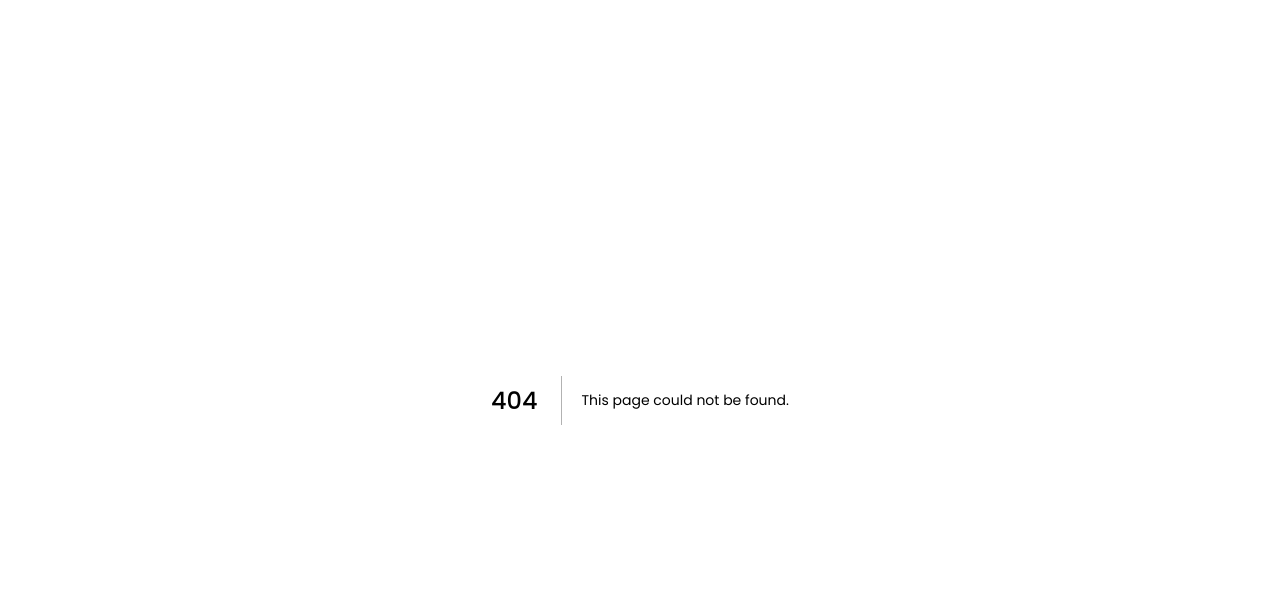
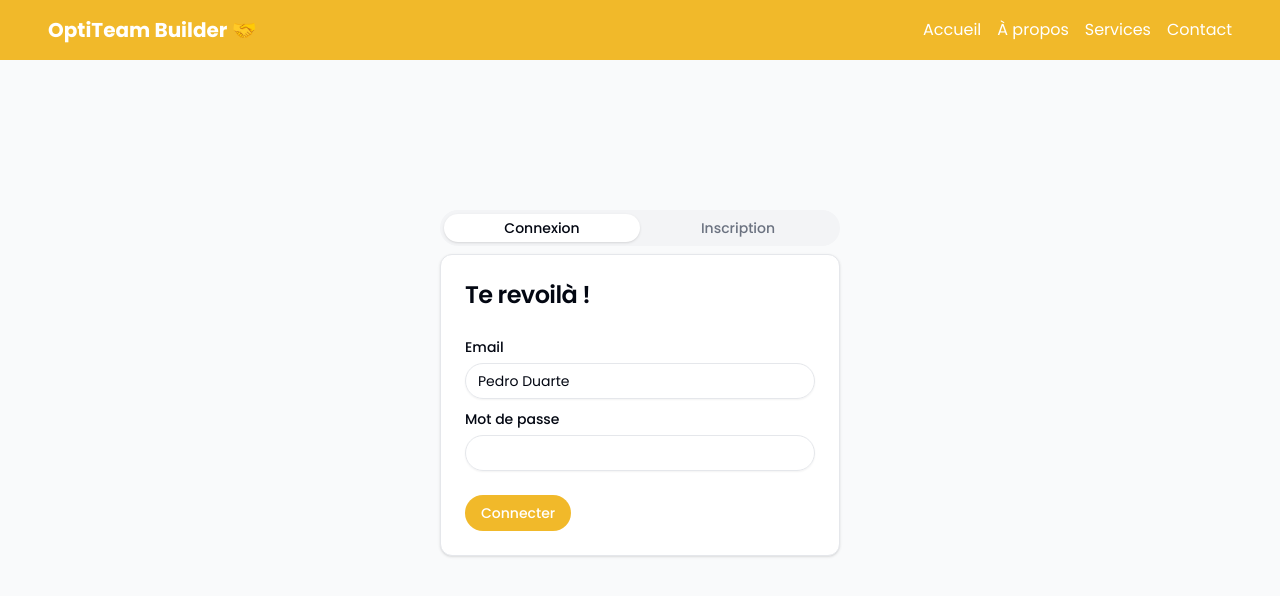
Before and after one commit to EtiamSani/Project-optiteam-builder-frontend, a Next.js app: page /sign-in in a window 1280 px wide. Before the commit this address had no page. Shown: the top 596 px of the page. Built offline with nearby package versions, Linux system fonts and the light colour scheme.

Commit message:
Add login page

```diff
--- /dev/null
+++ b/app/(root)/(auth)/layout.tsx
@@ -0,0 +1,9 @@
+import React from 'react'
+
+const AuthLayout = ( {children}: {children: React.ReactNode}) => {
+  return (
+    <>{children}</>
+  )
+}
+
+export default AuthLayout
--- /dev/null
+++ b/app/(root)/(auth)/sign-in/page.tsx
@@ -0,0 +1,81 @@
+"use client"
+
+import React from 'react'
+import { Button } from "@/components/ui/button"
+import {
+  Card,
+  CardContent,
+  CardDescription,
+  CardFooter,
+  CardHeader,
+  CardTitle,
+} from "@/components/ui/card"
+import { Input } from "@/components/ui/input"
+import { Label } from "@/components/ui/label"
+import {
+  Tabs,
+  TabsContent,
+  TabsList,
+  TabsTrigger,
+} from "@/components/ui/tabs"
+
+const page = () => {
+  return (
+    <Tabs defaultValue="account" className="w-[400px] mx-auto mt-[150px]">
+    <TabsList className="grid w-full grid-cols-2">
+      <TabsTrigger value="account">Connexion</TabsTrigger>
+      <TabsTrigger value="password">Inscription</TabsTrigger>
+    </TabsList>
+    <TabsContent value="account">
+      <Card>
+        <CardHeader>
+          <CardTitle className='text-2xl'>Te revoilà !</CardTitle>
+        </CardHeader>
+        <CardContent className="space-y-2">
+          <div className="space-y-1">
+            <Label htmlFor="email">Email</Label>
+            <Input id="name" defaultValue="Pedro Duarte" />
+          </div>
+          <div className="space-y-1">
+            <Label htmlFor="pasword">Mot de passe</Label>
+            <Input id="username" />
+          </div>
+        </CardContent>
+        <CardFooter>
+          <Button variant="yellow">Connecter</Button>
+        </CardFooter>
+      </Card>
+    </TabsContent>
+    <TabsContent value="password">
+      <Card>
+        <CardHeader>
+          <CardTitle className='text-2xl'>Inscrivez-vous</CardTitle>
+        </CardHeader>
+        <CardContent className="space-y-2">
+          <div className="space-y-1">
+            <Label htmlFor="current">Pseudo</Label>
+            <Input id="current" type="password" />
+          </div>
+          <div className="space-y-1">
+            <Label htmlFor="current">Nom de l'équipe</Label>
+            <Input id="current" type="password" />
+          </div>
+          <div className="space-y-1">
+            <Label htmlFor="new">Email</Label>
+            <Input id="new" type="password" />
+          </div>
+          <div className="space-y-1">
+            <Label htmlFor="new">Mot de passe</Label>
+            <Input id="new" type="password" />
+          </div>
+        </CardContent>
+        <CardFooter>
+          <Button variant="yellow">S'inscrire</Button>
+        </CardFooter>
+      </Card>
+    </TabsContent>
+  </Tabs>
+  )
+}
+
+export default page
--- /dev/null
+++ b/components/ui/tabs.tsx
@@ -0,0 +1,55 @@
+"use client"
+
+import * as React from "react"
+import * as TabsPrimitive from "@radix-ui/react-tabs"
+
+import { cn } from "@/lib/utils"
+
+const Tabs = TabsPrimitive.Root
+
+const TabsList = React.forwardRef<
+  React.ElementRef<typeof TabsPrimitive.List>,
+  React.ComponentPropsWithoutRef<typeof TabsPrimitive.List>
+>(({ className, ...props }, ref) => (
+  <TabsPrimitive.List
+    ref={ref}
+    className={cn(
+      "inline-flex h-9 items-center justify-center rounded-lg bg-muted p-1 text-muted-foreground",
+      className
+    )}
+    {...props}
+  />
+))
+TabsList.displayName = TabsPrimitive.List.displayName
+
+const TabsTrigger = React.forwardRef<
+  React.ElementRef<typeof TabsPrimitive.Trigger>,
+  React.ComponentPropsWithoutRef<typeof TabsPrimitive.Trigger>
+>(({ className, ...props }, ref) => (
+  <TabsPrimitive.Trigger
+    ref={ref}
+    className={cn(
+      "inline-flex items-center justify-center whitespace-nowrap rounded-md px-3 py-1 text-sm font-medium ring-offset-background transition-all focus-visible:outline-none focus-visible:ring-2 focus-visible:ring-ring focus-visible:ring-offset-2 disabled:pointer-events-none disabled:opacity-50 data-[state=active]:bg-background data-[state=active]:text-foreground data-[state=active]:shadow",
+      className
+    )}
+    {...props}
+  />
+))
+TabsTrigger.displayName = TabsPrimitive.Trigger.displayName
+
+const TabsContent = React.forwardRef<
+  React.ElementRef<typeof TabsPrimitive.Content>,
+  React.ComponentPropsWithoutRef<typeof TabsPrimitive.Content>
+>(({ className, ...props }, ref) => (
+  <TabsPrimitive.Content
+    ref={ref}
+    className={cn(
+      "mt-2 ring-offset-background focus-visible:outline-none focus-visible:ring-2 focus-visible:ring-ring focus-visible:ring-offset-2",
+      className
+    )}
+    {...props}
+  />
+))
+TabsContent.displayName = TabsPrimitive.Content.displayName
+
+export { Tabs, TabsList, TabsTrigger, TabsContent }
--- a/next.config.js
+++ b/next.config.js
@@ -7,4 +7,11 @@
   env: {
     API_URL: "http://localhost:3001",
   },
+  exportPathMap: async function () {
+    return {
+      "/": { page: "/sign-in" }, // Page de connexion en tant que page d'accueil
+      "/sign-in": { page: "/sign-in" }, // Assurez-vous d'avoir une entrée pour /loginAndSignUp
+      // ... Autres pages de votre application
+    };
+  },
 };
--- a/package.json
+++ b/package.json
@@ -16,6 +16,7 @@
     "@radix-ui/react-label": "^2.0.2",
     "@radix-ui/react-select": "^1.2.2",
     "@radix-ui/react-slot": "^1.0.2",
+    "@radix-ui/react-tabs": "^1.0.4",
     "@types/node": "20.5.7",
     "@types/react": "18.2.21",
     "@types/react-dom": "18.2.7",
```
Also changed, not shown: 1 other file (tests, documents, lock files or other folders).
